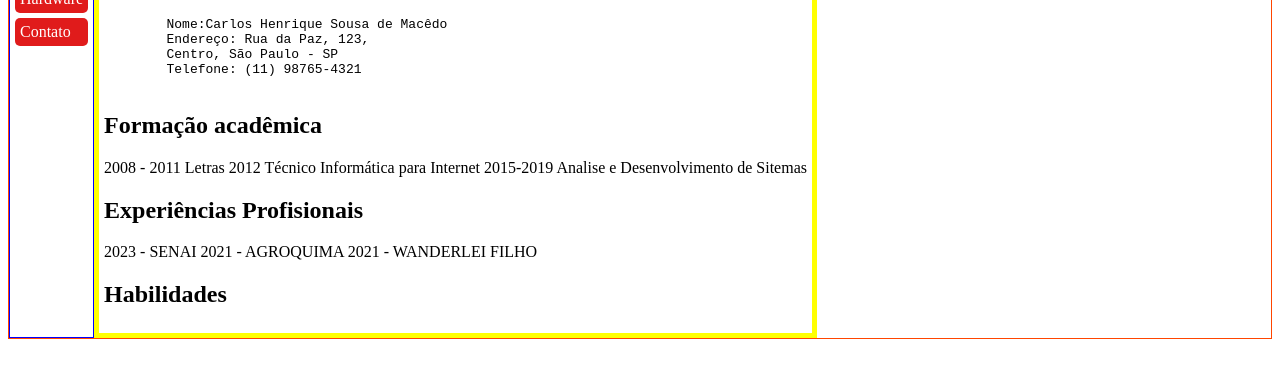
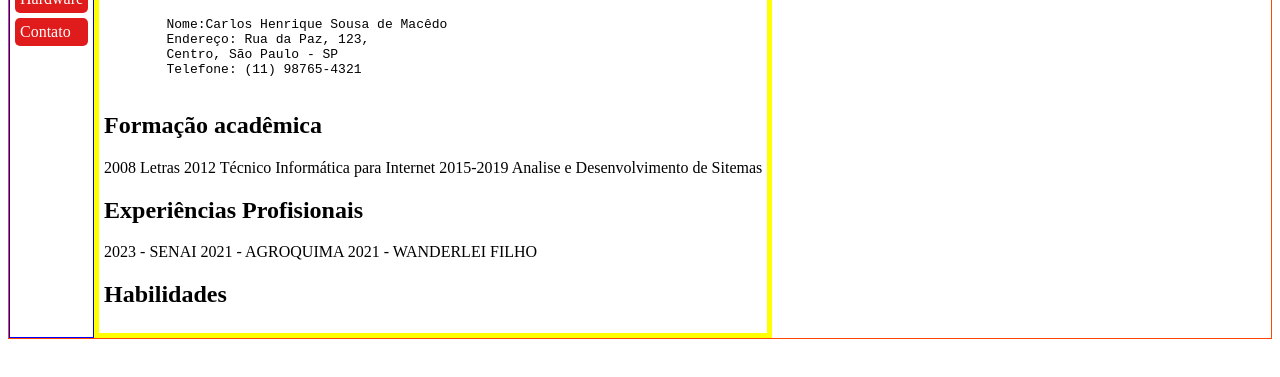
Before and after one commit to sousamacedo18/site, a plain HTML site: page curriculo.html in a window 1280 px wide. Shown: the part 129-506 px from the top of the page. Drawn offline with Linux system fonts and the light colour scheme.

Commit message:
alterei o curriculo

```diff
--- a/curriculo.html
+++ b/curriculo.html
@@ -64,7 +64,8 @@
         </p>
         <h2>Formação acadêmica</h2>
         <p>
-        2008 - 2011
+
+        2008
         Letras
         2012
         Técnico Informática para Internet
```
